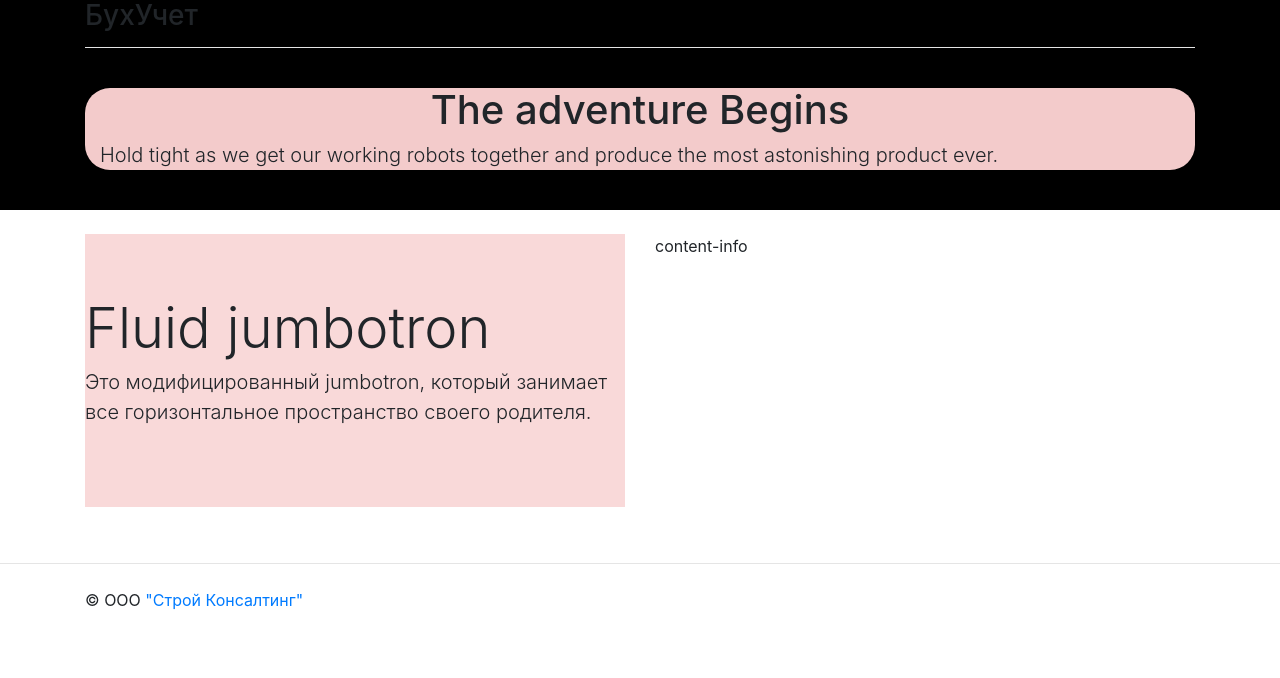
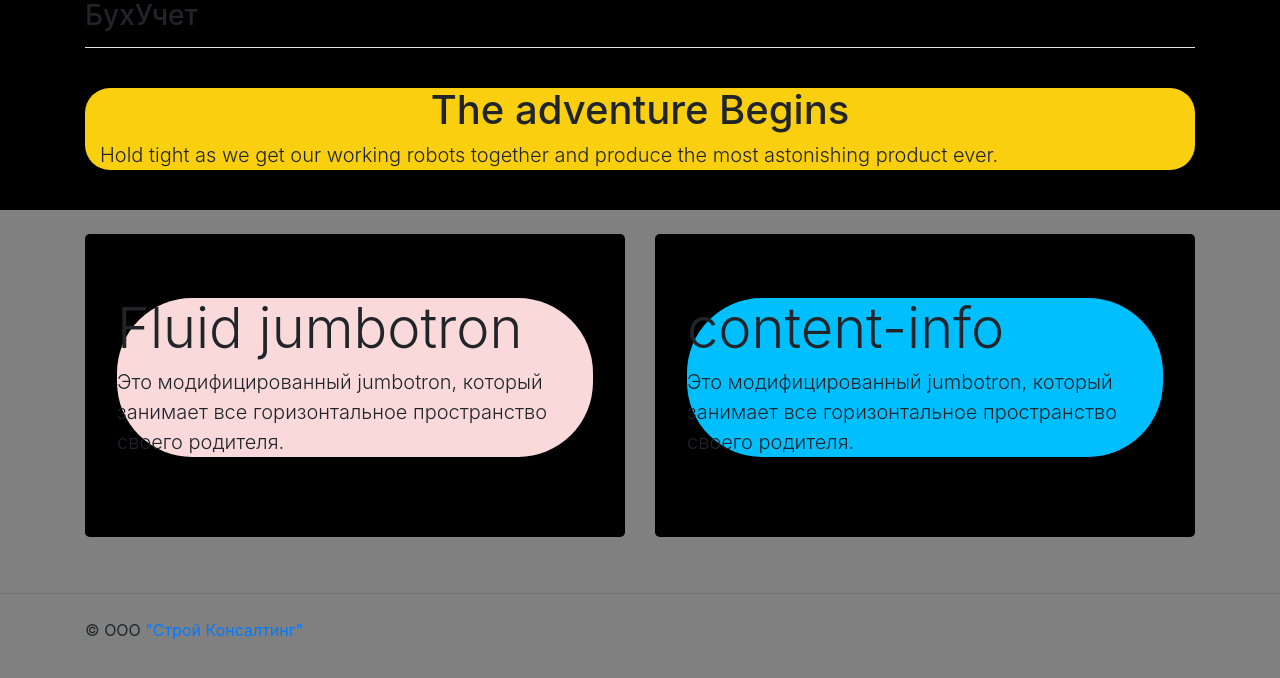
Before and after one commit to Rosabuhit/mysite, a Django app: page / in a window 1280 px wide. Shown: the top 678 px of the page. Run offline with Django 3.2, Linux system fonts and the light colour scheme; some libraries are stand-ins or nearby versions.

Commit message:
изменил верстку

```diff
--- a/info/templates/home.html
+++ b/info/templates/home.html
@@ -20,20 +20,30 @@
   </head>
 <style>
     body{
-        background-color: white;
+        background-color: gray;
     }
 
     .upper{
         background-color: black;
      }
 
+    .content-info{
+        background-color: #00BFFF;
+        border-radius: 75px;
+    }
+
+    .jumbotron{
+        background-color: black;
+    }
+
     .cover{
-        background: #F3CBCB;
+        background: #FACF0F;
         border-radius: 25px;
     }
 
-    .jumbotron {
+    .contact {
         background: #F9D9D9;
+        border-radius: 75px;
     }
 </style>
   <body id="top"><div class="site-wrapper">
@@ -51,11 +61,14 @@
             </div></div></div></div>
   <br /></div> <br />
 <div class="container"><div class="row"><div class="col-sm-6">
-      <div class="jumbotron jumbotron-fluid">
+    <div class="jumbotron"><div class="contact">
     <h1 class="display-4">Fluid jumbotron</h1>
     <p class="lead">Это модифицированный jumbotron, который занимает все горизонтальное пространство своего родителя.</p>
-  </div></div>
-    <div class="col-sm-6">content-info</div>
+      </div></div></div>
+    <div class="col-sm-6"><div class="jumbotron"><div class="content-info">
+        <h1 class="display-4">content-info</h1>
+    <p class="lead">Это модифицированный jumbotron, который занимает все горизонтальное пространство своего родителя.</p>
+    </div></div></div>
 </div></div>
 
 
```
